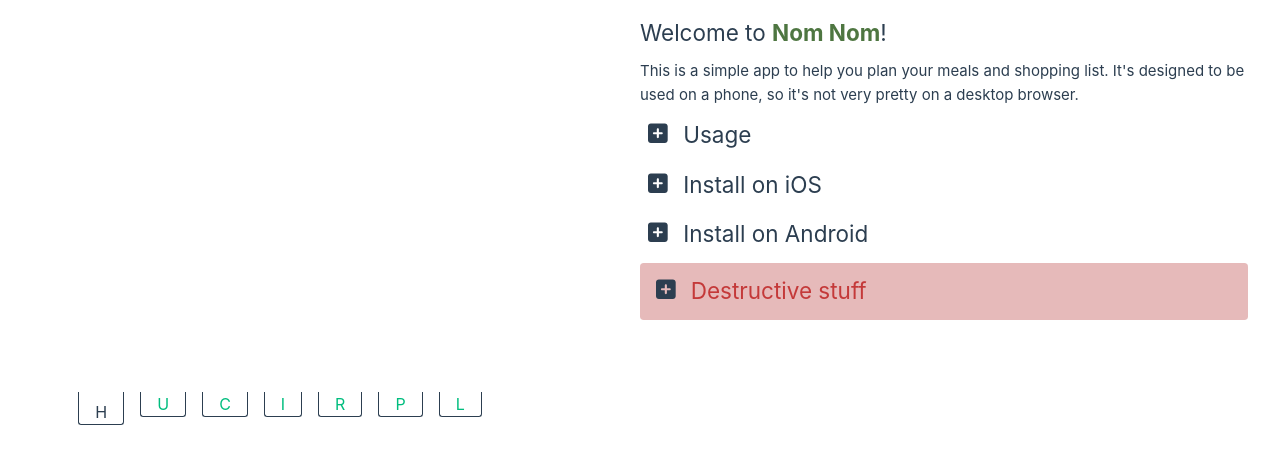
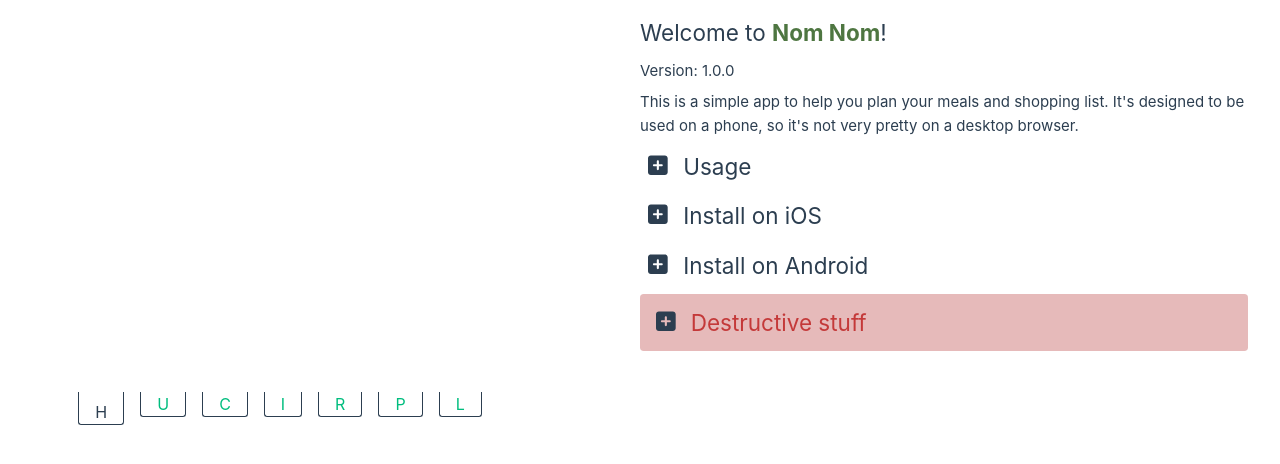
Before and after one commit to benjamin-wright/ingredients, a Vue app: page / in a window 1280 px wide. Shown: the top 464 px of the page. Built offline with nearby package versions, Linux system fonts and the light colour scheme; what absurd-sql would draw is missing.

Commit message:
updating readme and adding a version number

```diff
--- a/src/views/HomeView.vue
+++ b/src/views/HomeView.vue
@@ -29,6 +29,9 @@
   <main>
     <section class="scroll">
       <h1>Welcome to <em>Nom Nom</em>!</h1>
+      <p>
+        Version: 1.0.0
+      </p>
       <p>
         This is a simple app to help you plan your meals and shopping list.
         It's designed to be used on a phone, so it's not very pretty on a desktop browser.
```
Also changed, not shown: 1 other file (tests, documents, lock files or other folders).
